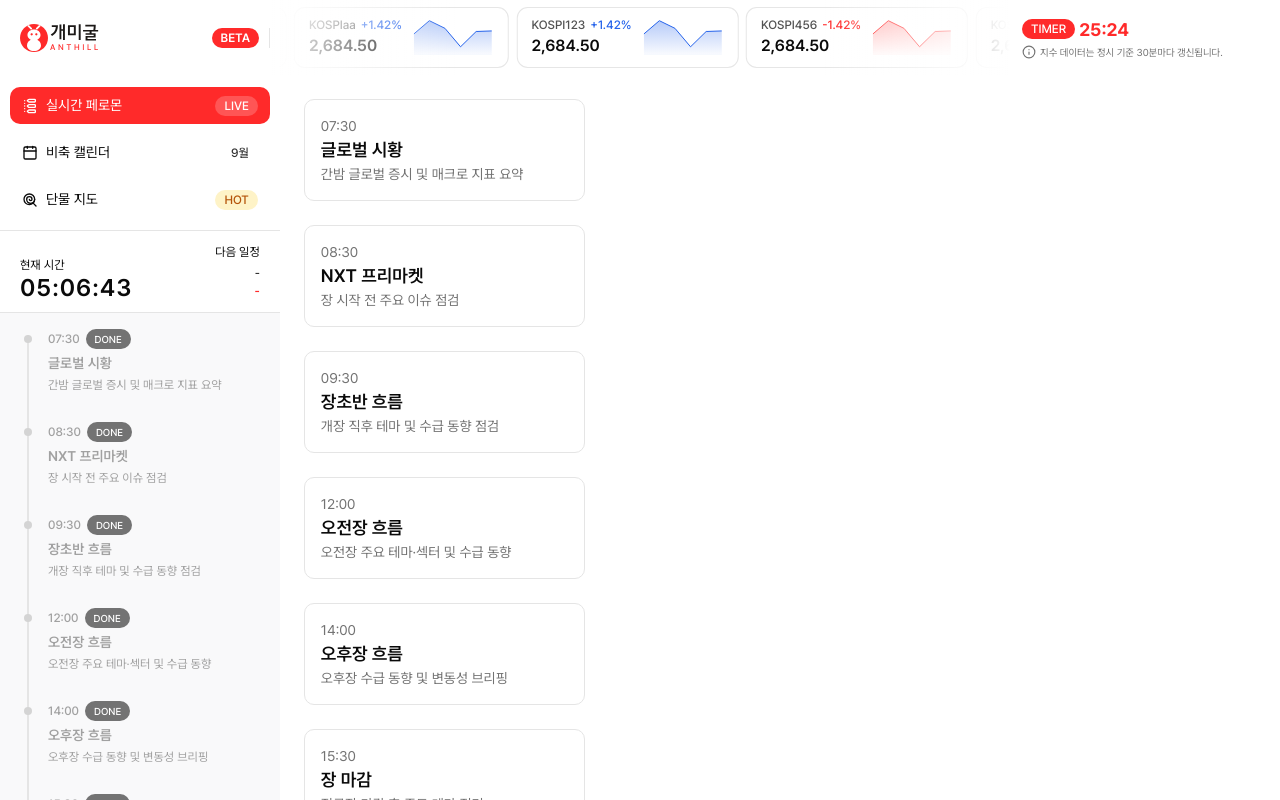
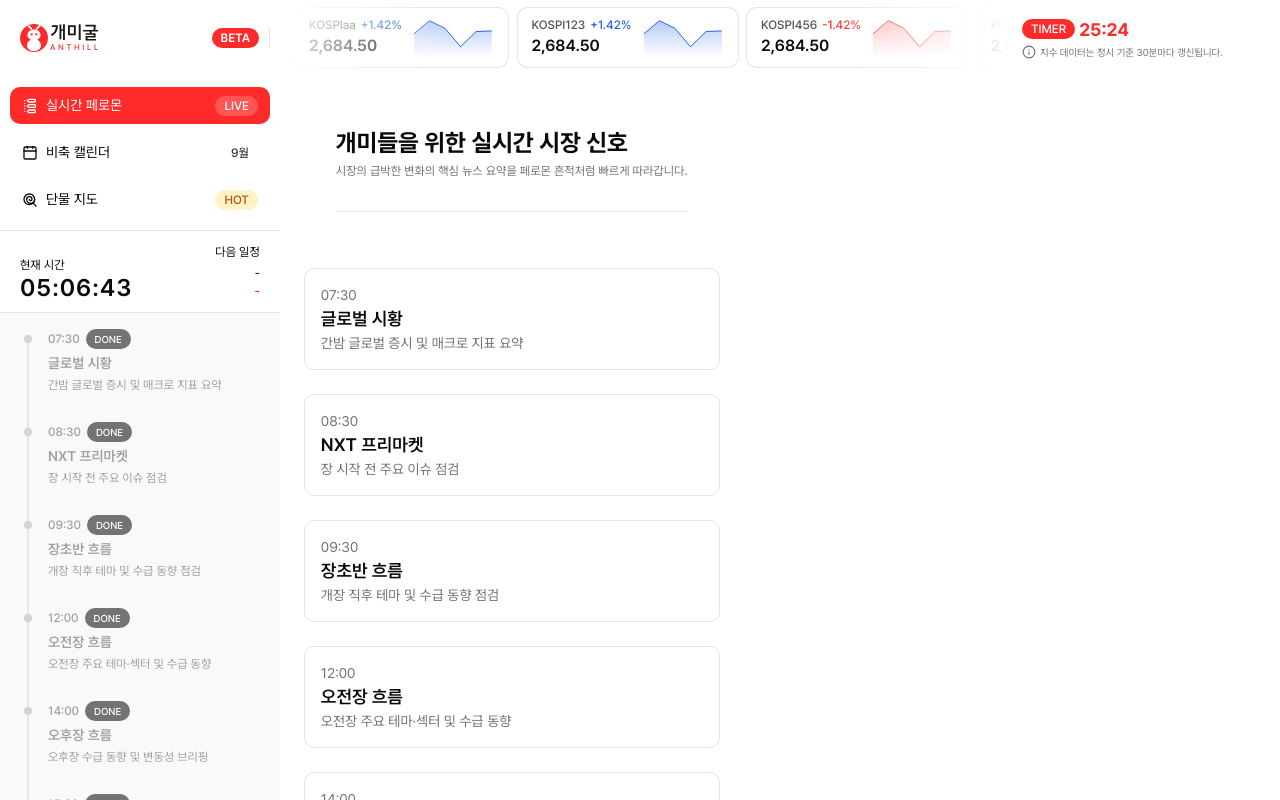
Before and after one commit to Prism-Sprint1/Gaemigul-app, a Next.js app in the folder frontend/: page /timeline in a window 1280 px wide. Shown: the top 800 px of the page. Built offline with nearby package versions, Linux system fonts and the light colour scheme; a web font is replaced by a local one.

Commit message:
feat: 페이지 타이틀 제작

```diff
--- a/frontend/app/timeline/page.tsx
+++ b/frontend/app/timeline/page.tsx
@@ -1,8 +1,15 @@
-import { timelineItems } from "@/components/common"
+import { timelineItems, PageTitle } from "@/components/common"
 
 export default function timeline() {
   return (
     <div className="flex flex-col gap-6 p-6">
+      <PageTitle>
+        <PageTitle.title>개미들을 위한 실시간 시장 신호</PageTitle.title>
+        <PageTitle.Description>
+          시장의 급박한 변화의 핵심 뉴스 요약을 페로몬 흔적처럼 빠르게
+          따라갑니다.
+        </PageTitle.Description>
+      </PageTitle>
       {timelineItems.map((item) => (
         <section
           key={item.id}
--- /dev/null
+++ b/frontend/components/common/PageTitle.tsx
@@ -0,0 +1,29 @@
+import type { ReactNode } from "react"
+import { Separator } from "@/components/ui/separator"
+
+interface PageTitleProps {
+  children: ReactNode
+}
+
+export default function PageTitle({ children }: PageTitleProps) {
+  return (
+    <div className="text-l flex flex-col gap-8 p-8">
+      <div className="flex flex-col gap-2">{children}</div>
+      <Separator />
+    </div>
+  )
+}
+
+PageTitle.title = function PageTitletile({ children }: PageTitleProps) {
+  return <div className="text-2xl leading-none font-bold">{children}</div>
+}
+
+PageTitle.Description = function PageTitleDescription({
+  children,
+}: PageTitleProps) {
+  return (
+    <div className="text-muted-foreground">
+      <p className="text-xs whitespace-nowrap">{children}</p>
+    </div>
+  )
+}
--- a/frontend/components/common/index.ts
+++ b/frontend/components/common/index.ts
@@ -9,3 +9,5 @@ export { timelineItems } from "./timeline-items"
 export type { TimelineItem, TimelineStatus } from "./timeline-items"
 export { useTimelineSchedule } from "./use-timeline-schedule"
 export type { ScheduleItem } from "./use-timeline-schedule"
+
+export { default as PageTitle } from "./PageTitle"
--- a/frontend/components/common/title.tsx
+++ /dev/null
@@ -1,20 +0,0 @@
-import { Separator } from "@/components/ui/separator"
-
-export default function timeline() {
-  return (
-    <div className="text-l flex flex-col gap-8 p-8">
-      <div className="flex flex-col gap-2">
-        <div className="text-2xl leading-none font-bold">
-          개미들을 위한 실시간 시장 신호
-        </div>
-        <div className="text-muted-foreground">
-          <p className="text-xs whitespace-nowrap">
-            시장의 급박한 변화와 핵심 뉴스 요약을 페로몬 흔적처럼 빠르게
-            따라갑니다.
-          </p>
-        </div>
-      </div>
-      <Separator />
-    </div>
-  )
-}
```
